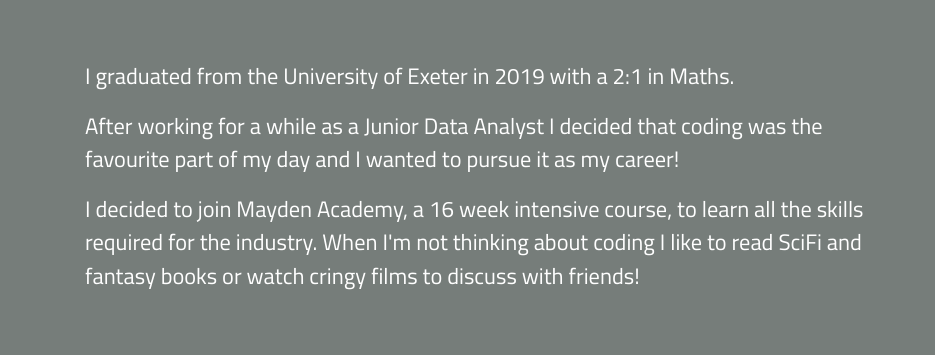
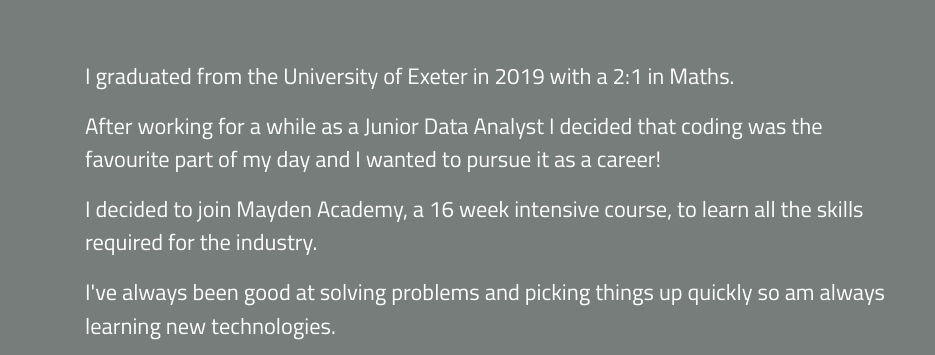
Before and after one commit to ellie-r/portfolio, a website: page app/index.html in a window 1280 px wide. Shown: the part 740-1095 px from the top of the page, 0-935 px from the left. Drawn offline with nearby package versions, Linux system fonts and the light colour scheme.

Commit message:
updated projects github link

```diff
--- a/app/index.html
+++ b/app/index.html
@@ -504,13 +504,14 @@
                 </p>
                 <p>
                     After working for a while as a Junior Data Analyst I decided that coding was the favourite
-                    part of my day and I wanted to pursue it as my career!
+                    part of my day and I wanted to pursue it as a career!
                 </p>
                 <p>
                     I decided to join Mayden Academy,
                     a 16 week intensive course, to learn all the skills required for the industry.
-                    When I'm not thinking about coding I like to read SciFi and fantasy books or watch cringy films to
-                    discuss with friends!
+                </p>
+                <p>
+                    I've always been good at solving problems and picking things up quickly so am always learning new technologies.
                 </p>
             </div>
             <div class="col-md-3">
@@ -664,7 +665,7 @@
                         </ul>
 
                         <div class="social-menu">
-                            <a class="social-button github" href="https://github.com/Mayden-Academy/aptitude-test" target="_blank">
+                            <a class="social-button github" href="https://github.com/Mayden-Academy/2020-sept-maze-game" target="_blank">
                                 <i class="fab fa-github"></i>
                             </a>
                         </div>
```
